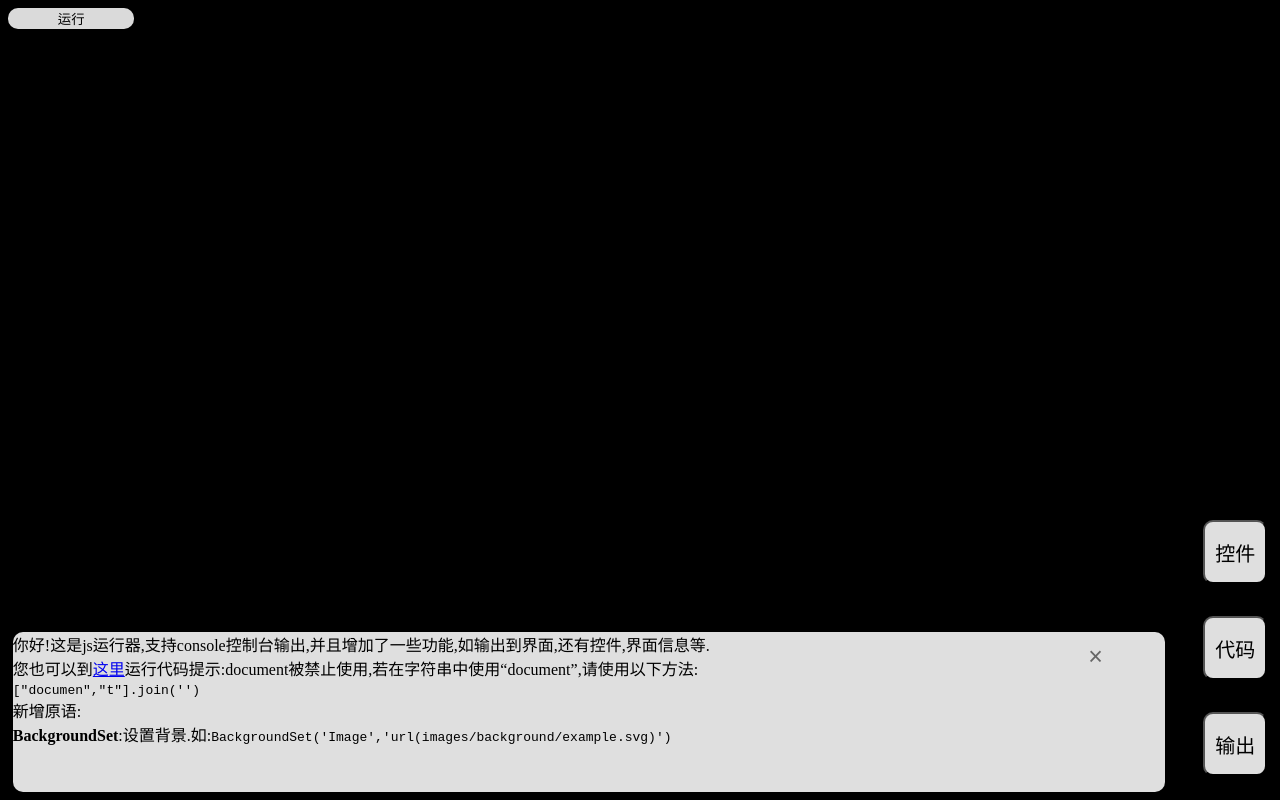
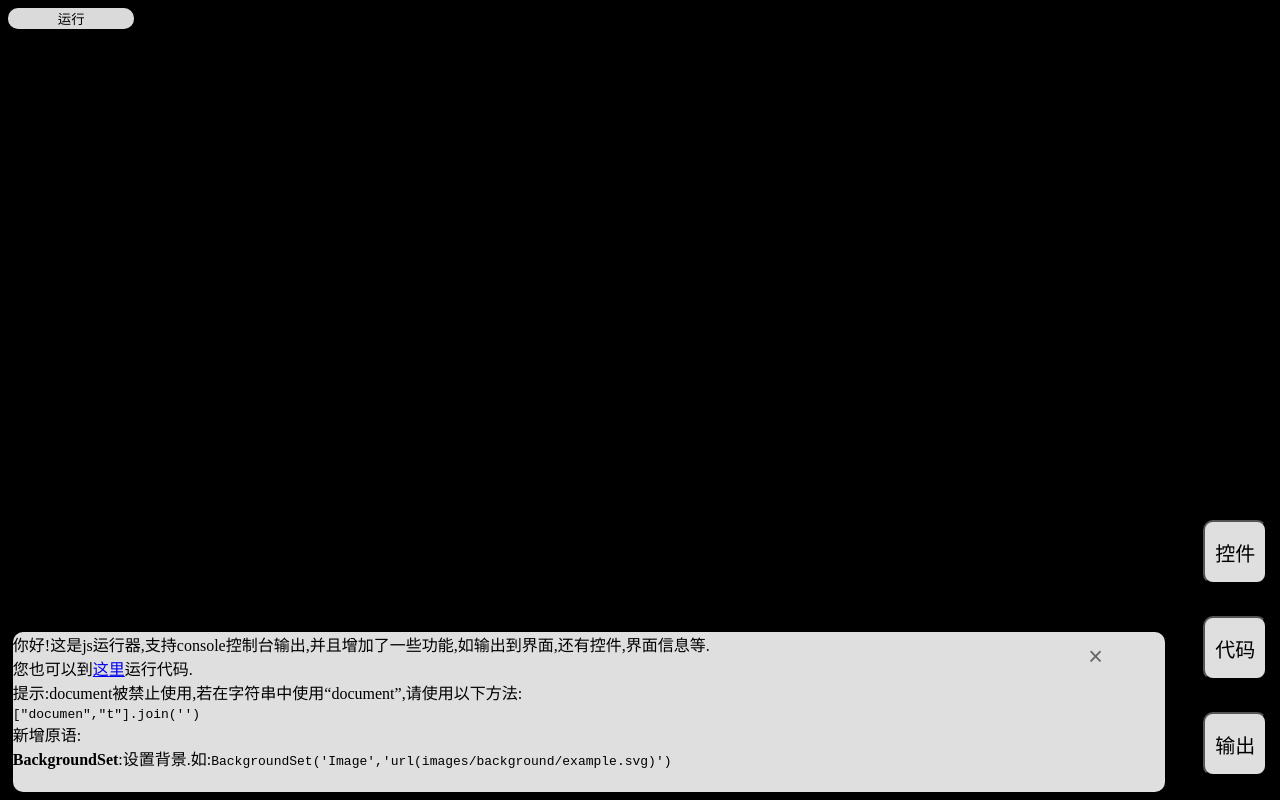
Before and after one commit to tiao2/javascript-runner, a plain HTML site: page index.html in a window 1280 px wide. Drawn offline with Linux system fonts and the light colour scheme.

Commit message:
Update index.html

```diff
--- a/index.html
+++ b/index.html
@@ -47,7 +47,7 @@
 <body>
     <button onclick="" style="background-color:#dadada; color:black; border:none; border-radius: 10px; height: 10%; width: 10%;">运行</button>
     <div id='gates'>
-        <div id='txt'>你好!这是js运行器,支持console控制台输出,并且增加了一些功能,如输出到界面,还有控件,界面信息等.<br/>您也可以到<a href="simple.html">这里</a>运行代码提示:document被禁止使用,若在字符串中使用“document”,请使用以下方法:<br/><code>["documen","t"].join('')</code><br/>新增原语:<br/><strong>BackgroundSet</strong>:设置背景.如:<code onclick="BackgroundSet('Image','url(images/background/example.svg)')">BackgroundSet('Image','url(images/background/example.svg)')</code></div>
+        <div id='txt'>你好!这是js运行器,支持console控制台输出,并且增加了一些功能,如输出到界面,还有控件,界面信息等.<br/>您也可以到<a href="simple.html">这里</a>运行代码.<br/>提示:document被禁止使用,若在字符串中使用“document”,请使用以下方法:<br/><code>["documen","t"].join('')</code><br/>新增原语:<br/><strong>BackgroundSet</strong>:设置背景.如:<code onclick="BackgroundSet('Image','url(images/background/example.svg)')">BackgroundSet('Image','url(images/background/example.svg)')</code></div>
         <button onclick='clos("gates")' class='gye' id='mes'>&times;</button>
     </div>
     <button id='widget' class='buttons' onclick='showm("zw")'>控件</button>
```
